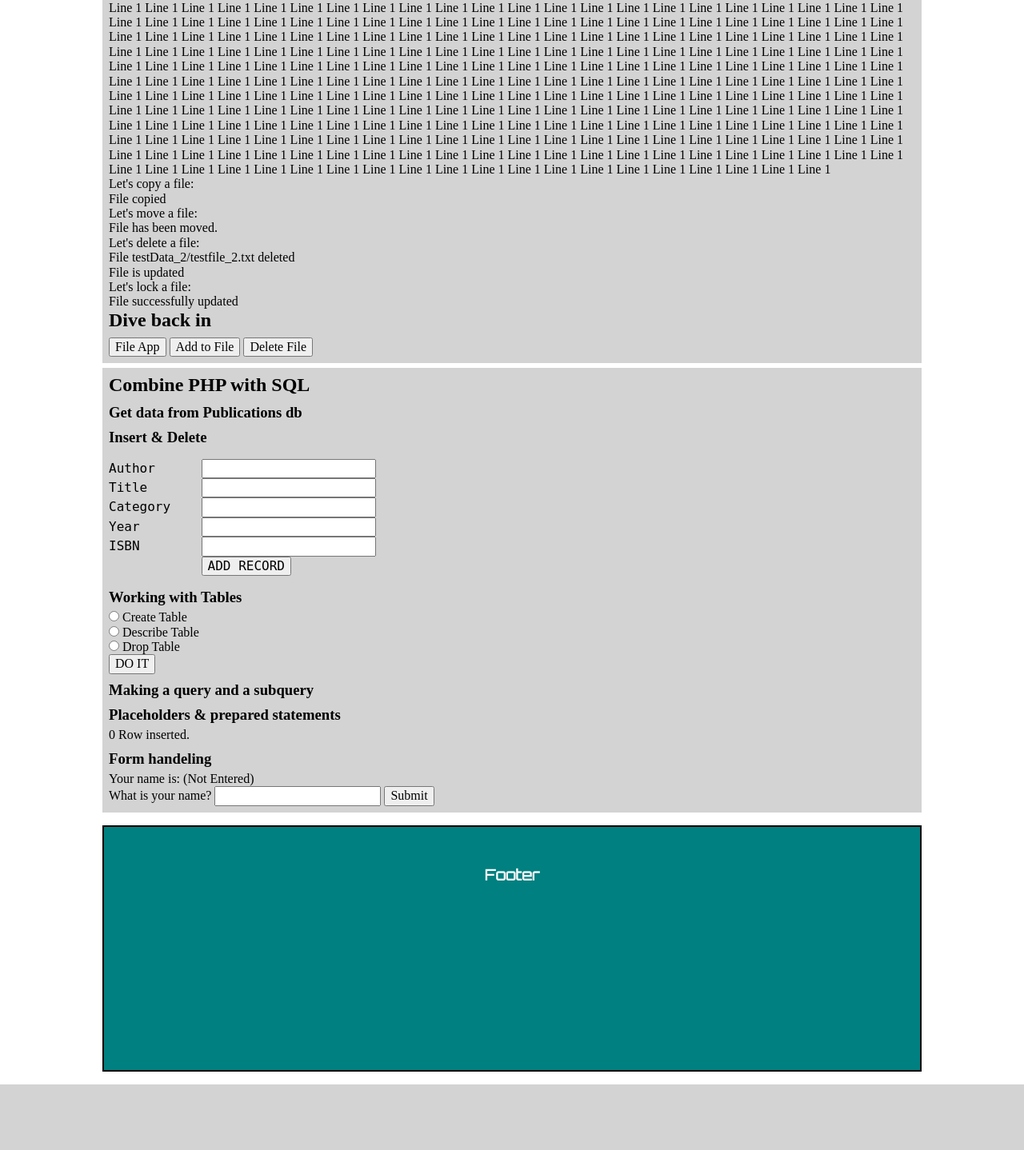
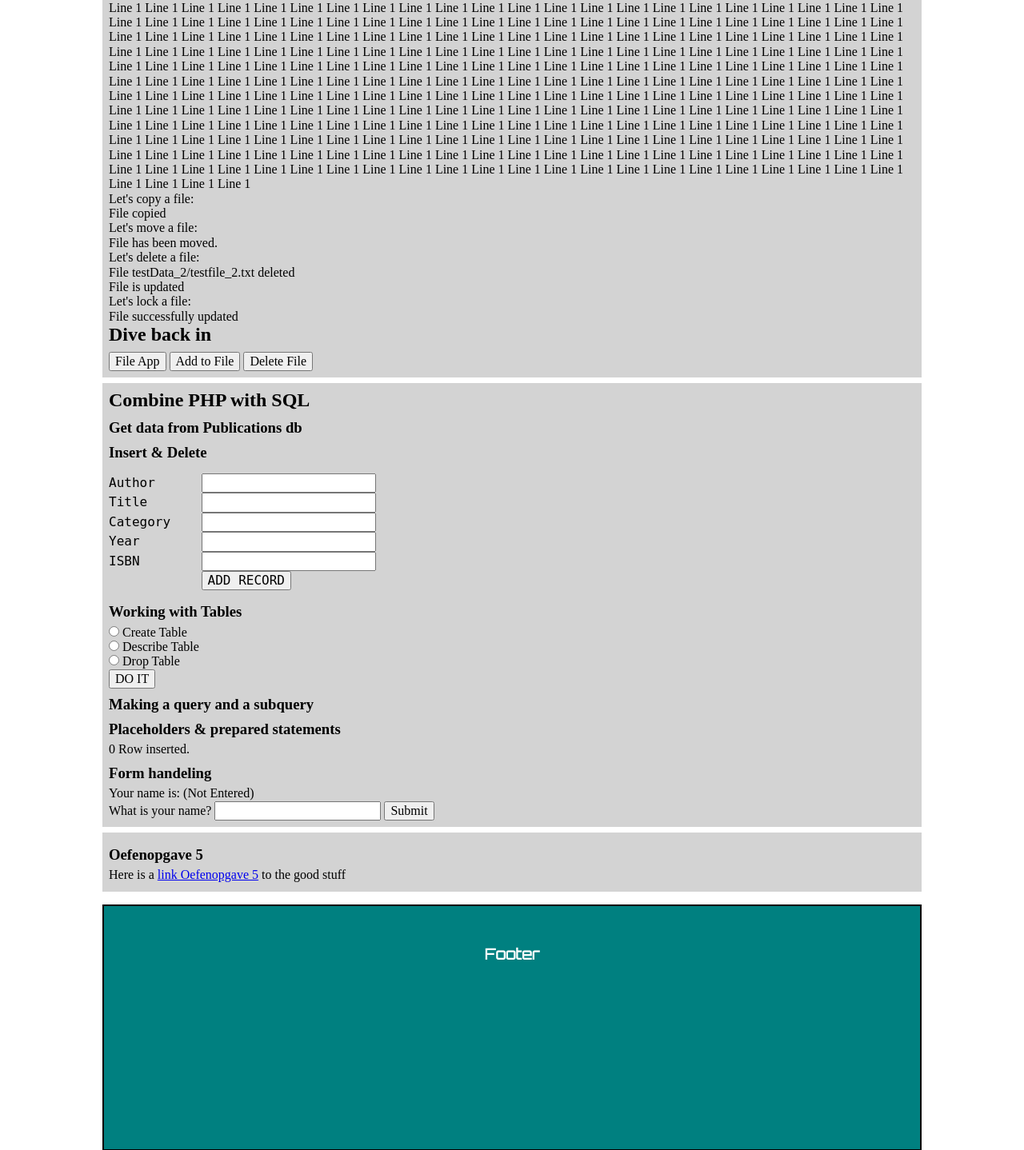
Before and after one commit to BabyLizzy-FunTime-Lab/PHP-MySQL-Start, a PHP site: page / in a window 1280 px wide. Shown: the part 4110-5548 px from the top of the page at 80% size. Before the commit the page ends 5466 px from the top, so only its background shows below. Run offline with PHP 8.4, Linux system fonts and the light colour scheme; data that the repository does not hold is empty; some libraries are stand-ins or nearby versions; some web fonts are replaced.

Commit message:
starting to make the stuff for the php diploma

```diff
--- a/index.php
+++ b/index.php
@@ -193,6 +193,13 @@
 		<h3>Form handeling</h3>
 		<?php include_once 'PHP/formtest.php';?>
 	</article>
+	<article id="php-6th" class="PHP-test">
+		<?php $var = 'Oefenopgave 5'; ?>
+		<h3><?php echo $var;?></h3>
+		<p>
+			Here is a <a href="https://www.w3schools.com/php/"><?php echo "link " . $var;?></a> to the good stuff
+		</p>
+	</article>
     <footer>
     	<h3>Footer</h3>
     </footer>
--- a/testData/testfile.txt
+++ b/testData/testfile.txt
@@ -633,3 +633,9 @@ Line 1
 Line 1
 Line 1
 Line 1
+Line 1
+Line 1
+Line 1
+Line 1
+Line 1
+Line 1
```
